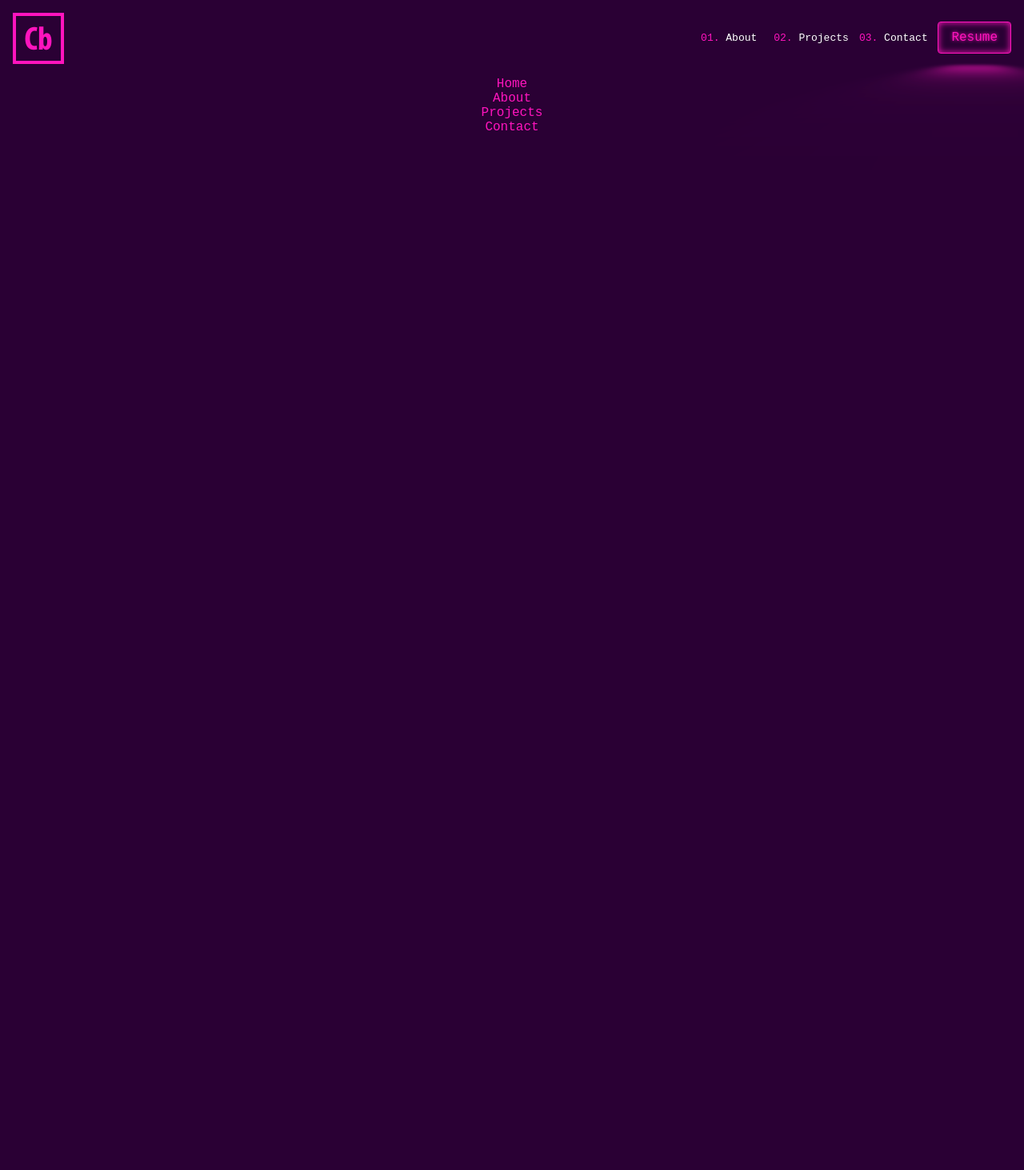
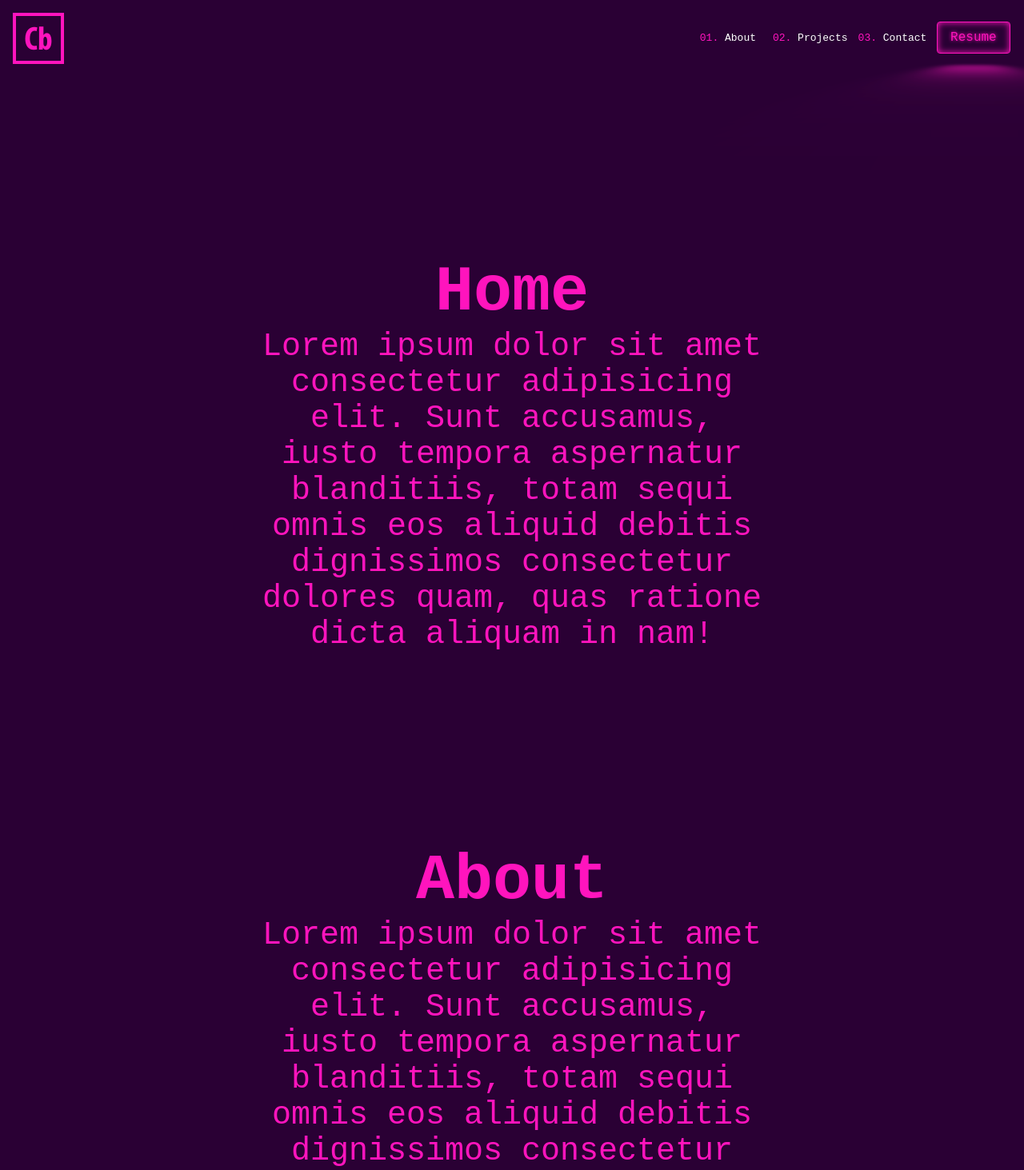
Before and after one commit to Lap0u/Portfolio, a React (Create React App) app in the folder front/: page / in a window 1280 px wide. Shown: the top 1463 px of the page at 80% size. Before the commit the page ends 800 px from the top, so only its background shows below. Built offline with nearby package versions, Linux system fonts and the light colour scheme; no server answers; a small style sheet from the web is missing.

Commit message:
hide scroll

```diff
--- a/front/src/App.scss
+++ b/front/src/App.scss
@@ -6,10 +6,28 @@
     url('./font/adobe/Myriad Bold Condensed.ttf') format('truetype');
 }
 
+* {
+  margin: 0;
+  padding: 0;
+}
+
 body {
   font-family: $main-font;
   color: $main-text-color;
   text-align: center;
   justify-content: center;
   background-color: $main-background-color;
+  overflow-y: hidden;
 }
+
+/* Hide scrollbar for Chrome, Safari and Opera */
+body::-webkit-scrollbar {
+  display: none;
+}
+
+/* Hide scrollbar for IE, Edge and Firefox */
+body {
+  -ms-overflow-style: none; /* IE and Edge */
+  scrollbar-width: none; /* Firefox */
+  overflow-y: scroll;
+}
--- a/front/src/components/Main.js
+++ b/front/src/components/Main.js
@@ -9,10 +9,18 @@ export const Main = () => {
   return (
     <div>
       <MenuBar />
-      <Home />
-      <About />
-      <Projects />
-      <Contact />
+      <div className="text-box-left">
+        <Home />
+      </div>
+      <div className="text-box-right">
+        <About />
+      </div>
+      <div className="text-box-left">
+        <Projects />
+      </div>
+      <div className="text-box-right">
+        <Contact />
+      </div>
     </div>
   )
 }
--- a/front/src/components/Main.scss
+++ b/front/src/components/Main.scss
@@ -9,3 +9,19 @@
   border: 3px solid red;
   box-sizing: border-box;
 }
+
+.text-box-left,
+.text-box-right {
+  font-size: 2.5rem;
+  width: 50%;
+  margin-top: 6em;
+}
+
+.text-box-left {
+  margin-left: 8em;
+}
+
+.text-box-right {
+  margin-right: 8em;
+  margin-left: auto;
+}
--- a/front/src/components/main_parts/About.js
+++ b/front/src/components/main_parts/About.js
@@ -1,5 +1,7 @@
 export const About = () => {
   return (
-    <div>About</div>
-  )
+    <div>
+      <h1>About</h1>
+      <div>Lorem ipsum dolor sit amet consectetur adipisicing elit. Sunt accusamus, iusto tempora aspernatur blanditiis, totam sequi omnis eos aliquid debitis dignissimos consectetur dolores quam, quas ratione dicta aliquam in nam!</div>
+    </div>  )
 }
--- a/front/src/components/main_parts/Contact.js
+++ b/front/src/components/main_parts/Contact.js
@@ -1,5 +1,7 @@
 export const Contact = () => {
   return (
-    <div>Contact</div>
-  )
+    <div>
+      <h1>Contact</h1>
+      <div>Lorem ipsum dolor sit amet consectetur adipisicing elit. Sunt accusamus, iusto tempora aspernatur blanditiis, totam sequi omnis eos aliquid debitis dignissimos consectetur dolores quam, quas ratione dicta aliquam in nam!</div>
+    </div>  )
 }
--- a/front/src/components/main_parts/Home.js
+++ b/front/src/components/main_parts/Home.js
@@ -1,5 +1,8 @@
 export const Home = () => {
   return (
-    <div>Home</div>
+    <div>
+      <h1>Home</h1>
+      <div>Lorem ipsum dolor sit amet consectetur adipisicing elit. Sunt accusamus, iusto tempora aspernatur blanditiis, totam sequi omnis eos aliquid debitis dignissimos consectetur dolores quam, quas ratione dicta aliquam in nam!</div>
+    </div>
   )
 }
--- a/front/src/components/main_parts/Projects.js
+++ b/front/src/components/main_parts/Projects.js
@@ -1,5 +1,8 @@
 export const Projects = () => {
   return (
-    <div>Projects</div>
+    <div>
+      <h1>Projects</h1>
+      <div>Lorem ipsum dolor sit amet consectetur adipisicing elit. Sunt accusamus, iusto tempora aspernatur blanditiis, totam sequi omnis eos aliquid debitis dignissimos consectetur dolores quam, quas ratione dicta aliquam in nam!</div>
+    </div>
   )
 }
--- a/front/src/components/menus/NavBar.scss
+++ b/front/src/components/menus/NavBar.scss
@@ -6,6 +6,7 @@
   display: flex;
   justify-content: space-between;
   width: 25rem;
+  margin-right: 0.1em;
 }
 
 .navbar-button {
```
